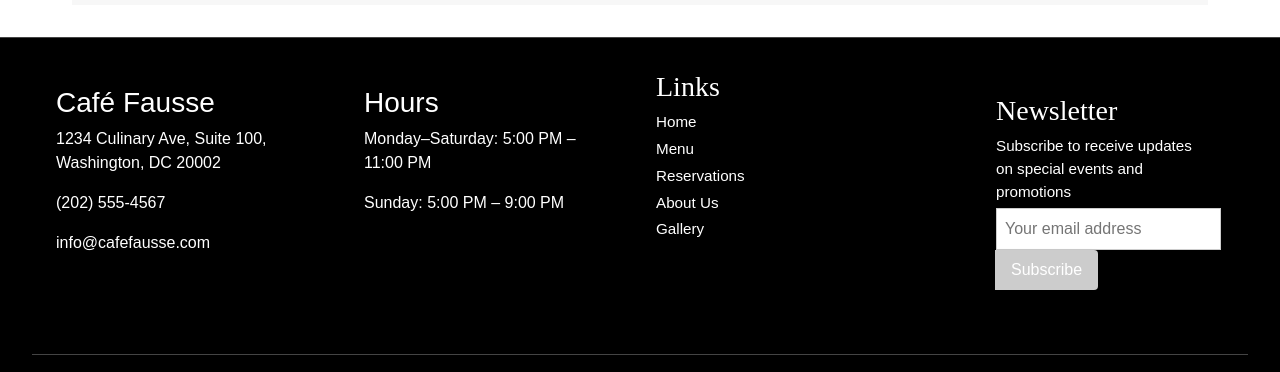
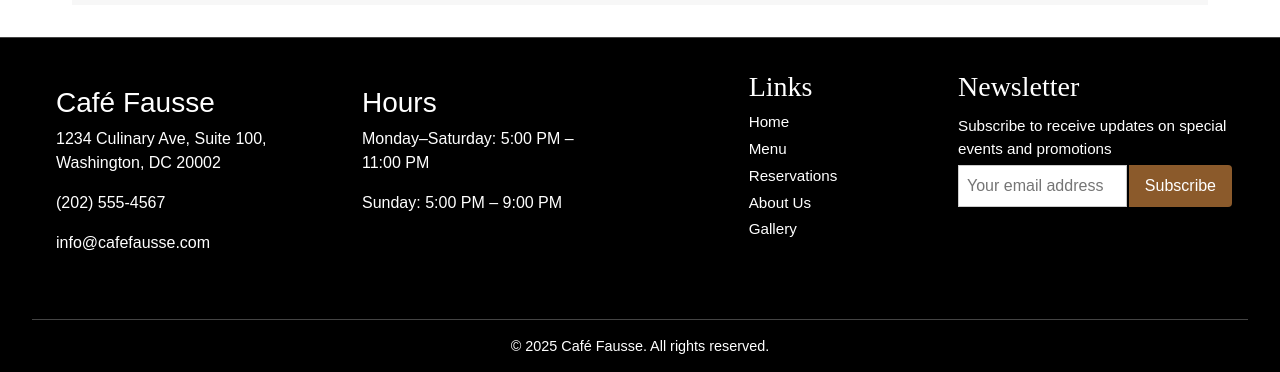
Before and after one commit to tobias-pasquale/quantic-msse-cafe-fausse, a React (Create React App) app in the folder frontend/: page / in a window 1280 px wide. Shown: the part 1879-2251 px from the top of the page. Built offline with nearby package versions, Linux system fonts and the light colour scheme; no server answers.

Commit message:
Corrected spacing of footer content Remove the deactivated mode for the subscrtibe button so it it always a rich orange color. Corrected the Subscribe again button and ensured proper alignment. Moved Newsletter css file to the css folder

```diff
--- a/frontend/src/components/NewsletterSignup.css
+++ /dev/null
@@ -1,22 +0,0 @@
-.subscribe-button {
-    background-color: #8b5a2b;  /* A rich, upscale tone */
-    color: #fff;
-    font-size: 1rem;
-    font-weight: 500;
-    padding: 0.75rem 1.5rem;
-    border: none;
-    border-radius: 4px;
-    cursor: pointer;
-    transition: background-color 0.3s ease, transform 0.3s ease;
-    box-shadow: 0 2px 4px rgba(0,0,0,0.15);
-  }
-
-  .subscribe-button:hover:not(:disabled) {
-    background-color: #704726;
-    transform: translateY(-2px);
-  }
-
-  .subscribe-button:disabled {
-    background-color: #ccc;
-    cursor: not-allowed;
-  }
--- a/frontend/src/components/NewsletterSignup.tsx
+++ b/frontend/src/components/NewsletterSignup.tsx
@@ -1,7 +1,7 @@
 import React, { useState } from 'react';
 import { useAppContext } from '../context/AppContext';
 import { newsletterApi } from '../utils/api';
-import './NewsletterSignup.css';
+import '../css/NewsletterSignup.css';
 
 interface NewsletterSignupProps {
   className?: string;
--- a/frontend/src/css/Footer.css
+++ b/frontend/src/css/Footer.css
@@ -8,9 +8,19 @@
 
 .footer-content {
   display: grid;
-    grid-template-columns: repeat(auto-fit, minmax(250px, 1fr));
-    gap: 2rem;
+  grid-template-columns: repeat(auto-fit, minmax(250px, 1fr)); /* Adjust column sizing for responsiveness */
+  gap: 1.5rem; /* Reduce the gap between sections */
   margin-bottom: 1.5rem;
+  align-items: start; /* Align items to the top */
+  justify-content: center; /* Center the grid content */
+}
+
+/* Ensure footer sections span the full width of their grid cell */
+.footer-section {
+  margin: 0 auto; /* Center the section horizontally */
+  padding: 0; /* Remove extra padding */
+  max-width: 100%; /* Prevent the section from being too wide */
+  text-align: left; /* Align text consistently */
 }
 
 .footer-section h3 {
@@ -41,62 +51,57 @@
   color: #8b5a2b;
 }
 
-  /* Simplified Newsletter Section */
+/* Newsletter Section */
 .newsletter-section {
   background: transparent;
-    margin-top: 1rem;
-    padding-top: 0.5rem;
+  margin: 0 auto; /* Center the section horizontally */
+  padding: 0; /* Remove extra padding */
+  display: flex;
+  flex-direction: column;
+  align-items: flex-start; /* Align content to the left */
+  max-width: 600px; /* Limit the width of the newsletter section */
 }
 
 .newsletter-container {
   background: transparent;
-    padding: 0;
-    margin: 0;
+  grid-column: span 2; /* Make the container span 2 columns */
+  margin-top: 0; /* Remove extra spacing above */
+  width: 100%; /* Ensure it spans the section */
 }
 
+/* Ensure the form elements are aligned horizontally */
 .newsletter-form {
   display: grid;
-    grid-template-columns: 1fr auto;
-    gap: 0.5rem;
-    align-items: center;
+  grid-template-columns: 1fr auto; /* Input takes most space, button adjusts */
+  gap: 0.5rem; /* Add spacing between input and button */
+  align-items: center; /* Vertically align input and button */
+  width: 100%; /* Ensure it spans the container */
 }
 
+/* Ensure the input and button fit properly */
 .newsletter-form input {
+  flex: 1; /* Allow input to grow */
   background: #fff;
   color: #000;
   border: 1px solid #ccc;
   padding: 0.5rem;
   font-size: 1rem;
+  width: 100%; /* Ensure input spans available space */
+  box-sizing: border-box; /* Include padding in width calculation */
 }
 
 .newsletter-form button {
-    background: #8b5a2b;
+  background: #8b5a2b; /* Correct button background color */
   color: #fff;
   border: none;
   padding: 0.5rem 1rem;
   cursor: pointer;
   transition: background 0.3s ease;
+  white-space: nowrap; /* Prevent button text from wrapping */
 }
 
 .newsletter-form button:hover {
-    background: #704726;
-  }
-
-  .social-links {
-    margin-top: 1rem;
-    display: flex;
-    gap: 1rem;
-  }
-
-  .social-links a {
-    font-size: 1.1rem;
-    text-decoration: none;
-    color: #fff;
-    transition: color 0.3s ease;
-  }
-
-  .social-links a:hover {
-    color: #8b5a2b;
+  background: #704726; /* Darker shade for hover effect */
 }
 
 .footer-bottom {
@@ -111,4 +116,12 @@
   .site-footer {
     padding: 1rem;
   }
+
+  .footer-content {
+    grid-template-columns: 1fr; /* Stack sections vertically */
   }
+
+  .newsletter-container {
+    grid-column: span 1; /* Revert to single-column layout */
+  }
+}
--- /dev/null
+++ b/frontend/src/css/NewsletterSignup.css
@@ -0,0 +1,51 @@
+.subscribe-button {
+    background-color: #8b5a2b;  /* A rich, upscale tone */
+    color: #fff;
+    font-size: 1rem;
+    font-weight: 500;
+    padding: 0.75rem 1.5rem;
+    border: none;
+    border-radius: 4px;
+    cursor: pointer;
+    transition: background-color 0.3s ease, transform 0.3s ease;
+    box-shadow: 0 2px 4px rgba(0,0,0,0.15);
+  }
+
+  .subscribe-button:hover:not(:disabled) {
+    background-color: #704726;
+    transform: translateY(-2px);
+  }
+
+  .input-group {
+    display: flex;
+    align-items: left;
+    gap: 0.2rem; /* Add space between the input field and the button */
+  }
+
+  /* Ensure the subscription-success container is left-aligned */
+.subscription-success {
+  display: flex; /* Use Flexbox for alignment */
+  flex-wrap: wrap; /* Stack items vertically */
+  align-items: flex-start; /* Align items to the left */
+  gap: 0.5rem; /* Add spacing between elements */
+}
+
+/* Ensure the subscribe-again button is styled consistently */
+.subscribe-again {
+  background-color: #8b5a2b; /* A rich, upscale tone */
+  color: #fff;
+  font-size: 1rem;
+  font-weight: 500;
+  padding: 0.75rem 1.5rem;
+  border: none;
+  border-radius: 4px;
+  cursor: pointer;
+  transition: background-color 0.3s ease, transform 0.3s ease;
+  box-shadow: 0 2px 4px rgba(0, 0, 0, 0.15);
+  text-align: left; /* Ensure text inside the button is left-aligned */
+}
+
+.subscribe-again:hover:not(:disabled) {
+  background-color: #704726;
+  transform: translateY(-2px);
+}
```
Also changed, not shown: 1 other file (tests, documents, lock files or other folders). Lines whose indentation alone changed are shown as unchanged.
